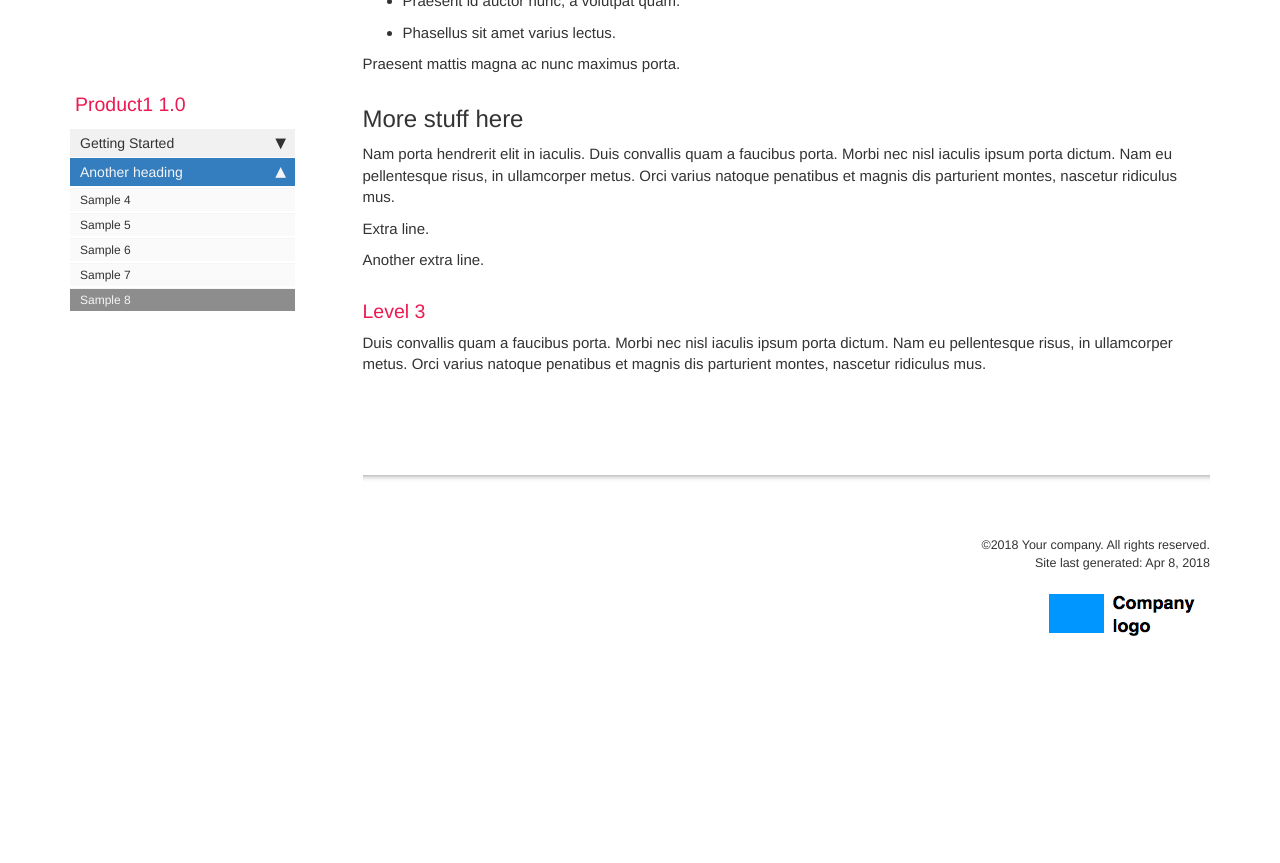
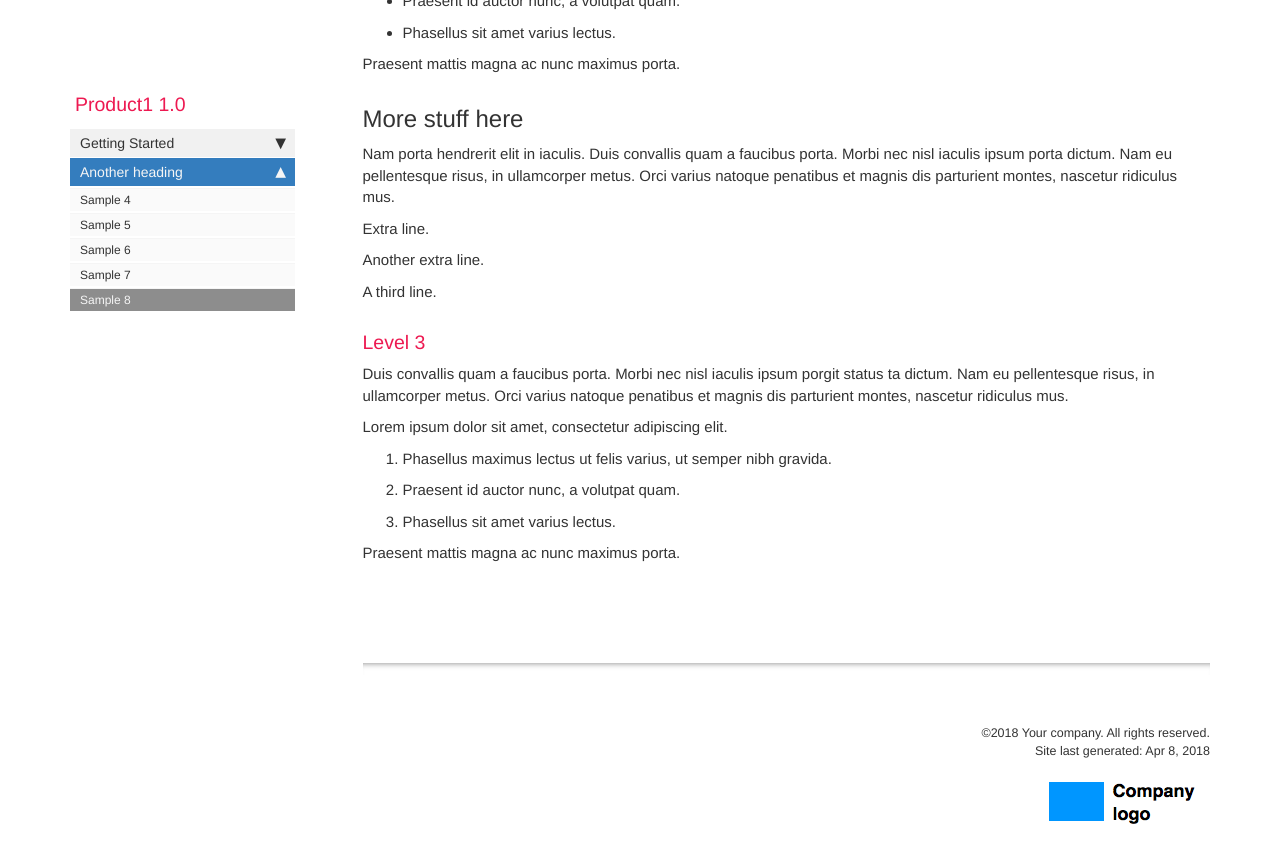
Before and after one commit to MickMacL/mickmacl.github.io, a Jekyll site: the page built from pages/product1/p1_sample8.md, in a window 1280 px wide and 900 px high, scrolled down 660 px. Shown: the top 863 px of the window. Built offline with Jekyll 4.4.1, drawn with Linux system fonts in a browser that asks for light colours; nearby versions of some CDN libraries; comment, search, counter and statistics services are not loaded; before the commit the page ends 1372 px from its top, so only the background shows below that.

Commit message:
3rd linemk 2

```diff
--- a/pages/product1/p1_sample8.md
+++ b/pages/product1/p1_sample8.md
@@ -32,9 +32,20 @@ Extra line.
 
 Another extra line.
 
+A third line.
+
 ### Level 3
 
-Duis convallis quam a faucibus porta. Morbi nec nisl iaculis ipsum porta dictum. Nam eu pellentesque risus, in ullamcorper metus. Orci varius natoque penatibus et magnis dis parturient montes, nascetur ridiculus mus.
+Duis convallis quam a faucibus porta. Morbi nec nisl iaculis ipsum porgit status
+ta dictum. Nam eu pellentesque risus, in ullamcorper metus. Orci varius natoque penatibus et magnis dis parturient montes, nascetur ridiculus mus.
+
+Lorem ipsum dolor sit amet, consectetur adipiscing elit.
+
+1. Phasellus maximus lectus ut felis varius, ut semper nibh gravida.
+2. Praesent id auctor nunc, a volutpat quam.
+3. Phasellus sit amet varius lectus.
+
+Praesent mattis magna ac nunc maximus porta.
 
 
 {% include links.html %}
```
